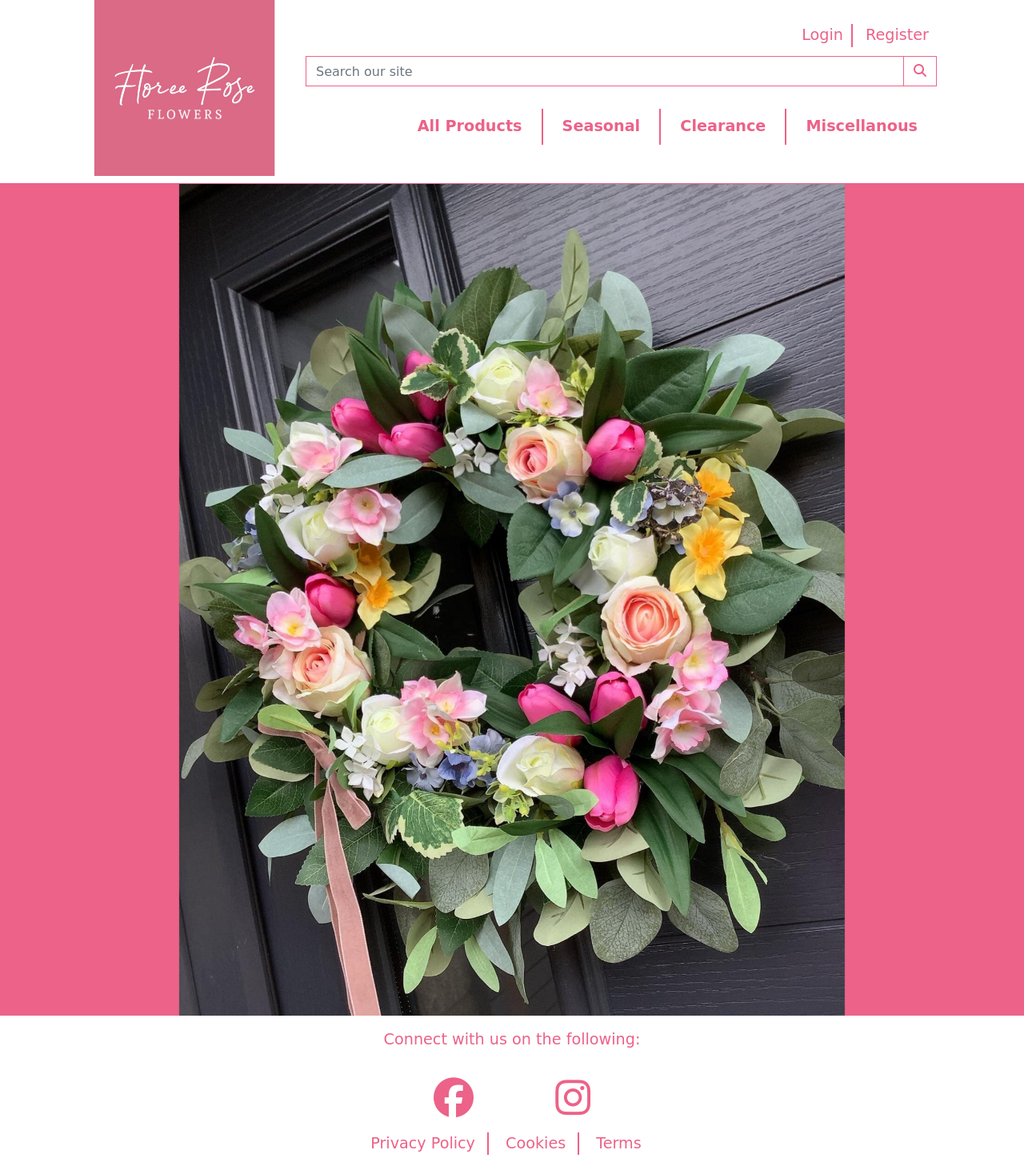
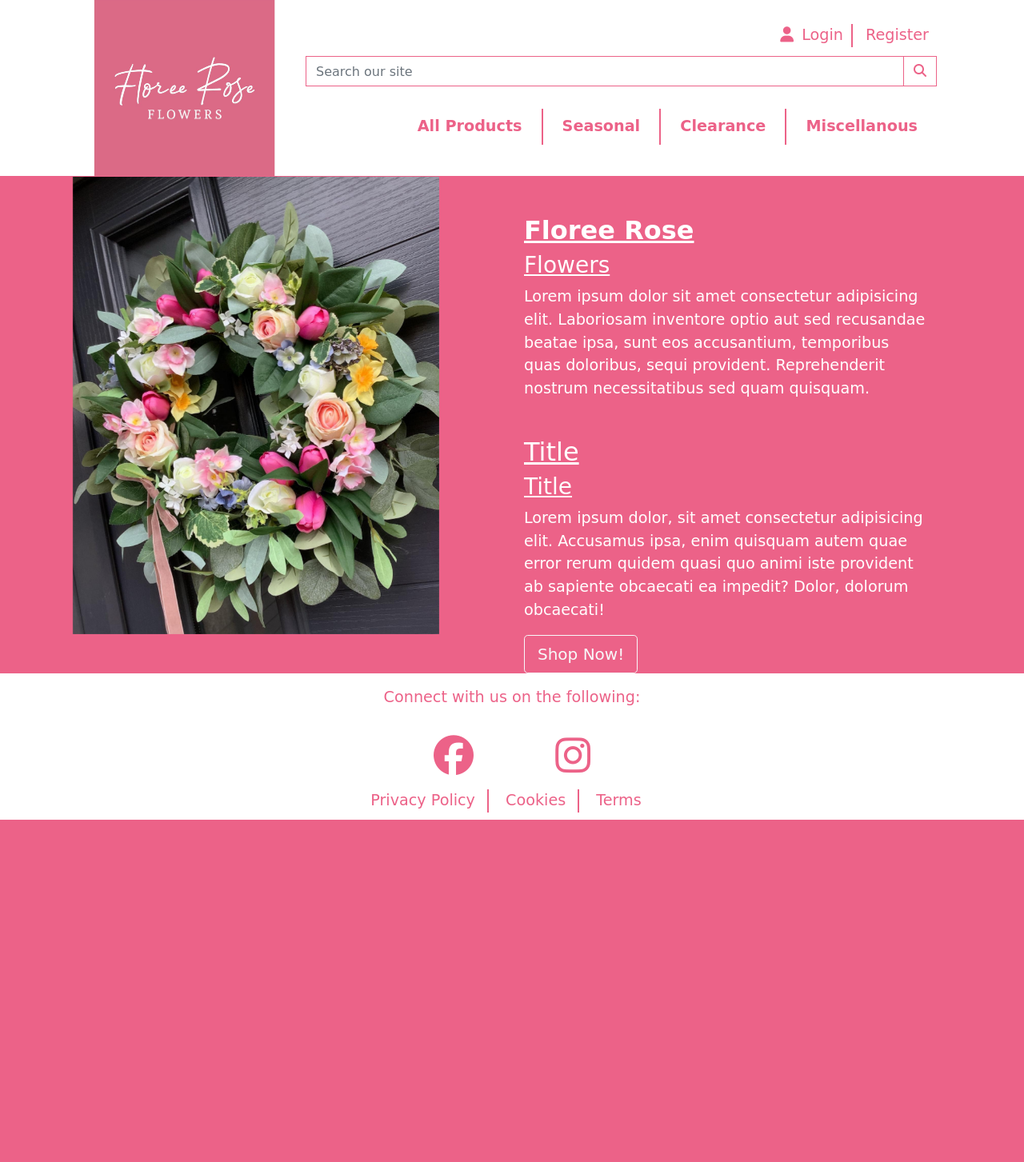
Before and after one commit to benamos216/PP5, a Django app: page / in a window 1280 px wide. Shown: the whole page at 80% size. After the commit the page ends 1025 px from the top, so only its background shows below. Run offline with Django 3.2, Linux system fonts and the light colour scheme; some libraries are stand-ins or nearby versions; some web fonts are replaced.

Commit message:
media queries for header and index page

```diff
--- a/home/templates/home/index.html
+++ b/home/templates/home/index.html
@@ -10,7 +10,7 @@
 {% endblock %}
 
 {% block content %}
-    <div class="container text-center h-50 fixed">
+    <div class="col-lg-6 col-md-6 col-sm container carousel text-center h-50">
         <div class="row h-50">
             <div id="carouselExampleSlidesOnly" class="carousel slide" data-ride="carousel">
                 <div class="carousel-inner">
@@ -27,4 +27,20 @@
             </div>
         </div>
     </div>
+    <div class="col-lg-5 col-md-5 col-sm text-white pt-5 site-text">
+        <span>
+            <h2><u><strong>Floree Rose</strong></u></h2>
+            <h3><u>Flowers</u></h3>
+            <p>Lorem ipsum dolor sit amet consectetur adipisicing elit. Laboriosam inventore optio aut sed recusandae beatae ipsa, sunt eos accusantium, temporibus quas doloribus, sequi provident. Reprehenderit nostrum necessitatibus sed quam quisquam.</p>
+        </span>
+        <br>
+        <span>
+            <h2><u>Title</u></h2>
+            <h3><u>Title</u></h3>
+            <p>Lorem ipsum dolor, sit amet consectetur adipisicing elit. Accusamus ipsa, enim quisquam autem quae error rerum quidem quasi quo animi iste provident ab sapiente obcaecati ea impedit? Dolor, dolorum obcaecati!</p>
+        </span>
+        <div>
+            <a class="btn btn-outline-light btn-lg" href="#" role="button">Shop Now!</a>
+        </div>
+    </div>
 {% endblock %}
--- a/static/css/base.css
+++ b/static/css/base.css
@@ -13,7 +13,7 @@ header {
 .topwrapper {
     background-color: white;
     width: 100%;
-    height: 230px;
+    height: 221px;
     border-bottom: 1px solid #ec6288;
 }
 
@@ -119,10 +119,24 @@ header {
     padding-right: 15px;
 }
 
+/* index page css */
 
 /* main page carousel */
+.carousel {
+    float: left;
+}
+
 .d.inline-block {
     float: none;
+}
+
+/* text and button styling */
+.site-text {
+    float:left;
+}
+
+.btn-outline-light:hover {
+    color:#ec6288;
 }
 
 @media (min-width: 1200px) {
--- a/templates/base.html
+++ b/templates/base.html
@@ -39,9 +39,7 @@
     <title>Floree Rose Flowers{% block extra_title %}{% endblock %}</title>
     </head>
     <body>
-
         {% include 'includes/main-nav.html' %}
-        {% include 'includes/mobile-nav.html' %}
 
         {% if messages %}
             <div class="message-container">
--- a/templates/includes/main-nav.html
+++ b/templates/includes/main-nav.html
@@ -2,12 +2,12 @@
     <div class="inner">
         <div class="row lg-md-display">
             <div class="row">
-                <div class="col-lg-3 col-md-3 col-sm-4 NoPaddingLeftRight">
+                <div class="col-lg-3 col-md-3 NoPaddingLeftRight">
                     <div class="main-logo">
-                        <a href="{% url 'home' %}"></a>
+                        <a class="main-logo" href="{% url 'home' %}"></a>
                     </div>
                 </div>
-                <div class="col-lg-9 col-md-9 col-sm-8 NoPaddingLeftRight">
+                <div class="col-lg-9 col-md-9 NoPaddingLeftRight">
                     <div class="TopLinks">
                         {% if user.is_authenticated %}
                             <div class="link">
@@ -58,7 +58,7 @@
                                 </a>
                             </div>
                             <div class="link icon">
-                                <i class="fa-light fa-user"></i>
+                                <i class="fa-solid fa-user"></i>
                             </div>
                         {% endif %}
                     </div>
@@ -153,5 +153,6 @@
                 </div>
             </div>
         </div>
+        {% include 'includes/mobile-nav.html' %}
     </div>
 </div>
--- a/templates/includes/mobile-nav.html
+++ b/templates/includes/mobile-nav.html
@@ -0,0 +1,59 @@
+<div class="col-sm mobile-nav">
+    {% include 'includes/nav-menu.html' %}
+    <li class="list-inline-item">
+        <a class="text-black nav-link d-block d-lg-none" href="#" id="mobile-search" data-toggle="dropdown" aria-haspopup="true" aria-expanded="false">
+            <div class="text-center">
+                <div><i class="fas fa-search fa-lg"></i></div>
+                <p class="my-0">Search</p>
+            </div>
+        </a>
+        <div class="dropdown-menu border-0 w-100 p-3 rounded-0 my-0" aria-labelledby="mobile-search">
+            <form class="form" method="GET" action="#">
+                <div class="input-group w-100">
+                    <input class="form-control border border-black rounded-0" type="text" name="q" placeholder="Search our site">
+                    <div class="input-group-append">
+                        <button class="form-control form-control btn btn-black border border-black rounded-0" type="submit">
+                            <span class="icon">
+                                <i class="fas fa-search"></i>
+                            </span>
+                        </button>
+                    </div>
+                </div>
+            </form>
+        </div>
+    </li>
+    <li class="list-inline-item dropdown">
+        <a class="text-black nav-link d-block d-lg-none" href="#" id="user-options" data-toggle="dropdown" aria-haspopup="true" aria-expanded="false">
+            <div class="text-center">
+                <div><i class="fas fa-user fa-lg"></i></div>
+                <p class="my-0">My Account</p>
+            </div>
+        </a>
+        <div class="dropdown-menu border-0" aria-labelledby="user-options">
+            {% if request.user.is_authenticated %}
+                {% if request.user.is_superuser %}
+                    <a href="#" class="dropdown-item">Product Management</a>
+                {% endif %}
+                <a href="#" class="dropdown-item">My Profile</a>
+                <a href="#" class="dropdown-item">Logout</a>
+            {% else %}
+                <a href="#" class="dropdown-item">Register</a>
+                <a href="#" class="dropdown-item">Login</a>
+            {% endif %}
+        </div>
+    </li>
+    <li class="list-inline-item">
+        <a class="{% if grand_total %}text-primary font-weight-bold{% else %}text-black{% endif %} nav-link d-block d-lg-none" href="#">
+            <div class="text-center">
+                <div><i class="fas fa-shopping-bag fa-lg"></i></div>
+                <p class="my-0">
+                    {% if grand_total %}
+                        ${{ grand_total|floatformat:2 }}
+                    {% else %}
+                        $0.00
+                    {% endif %}
+                </p>
+            </div>
+        </a>
+    </li>
+</div>
```
Also changed, not shown: other parts of static/css/base.css (+56 -0 lines), templates/includes/nav-menu.html (added, +67 -0 lines).
